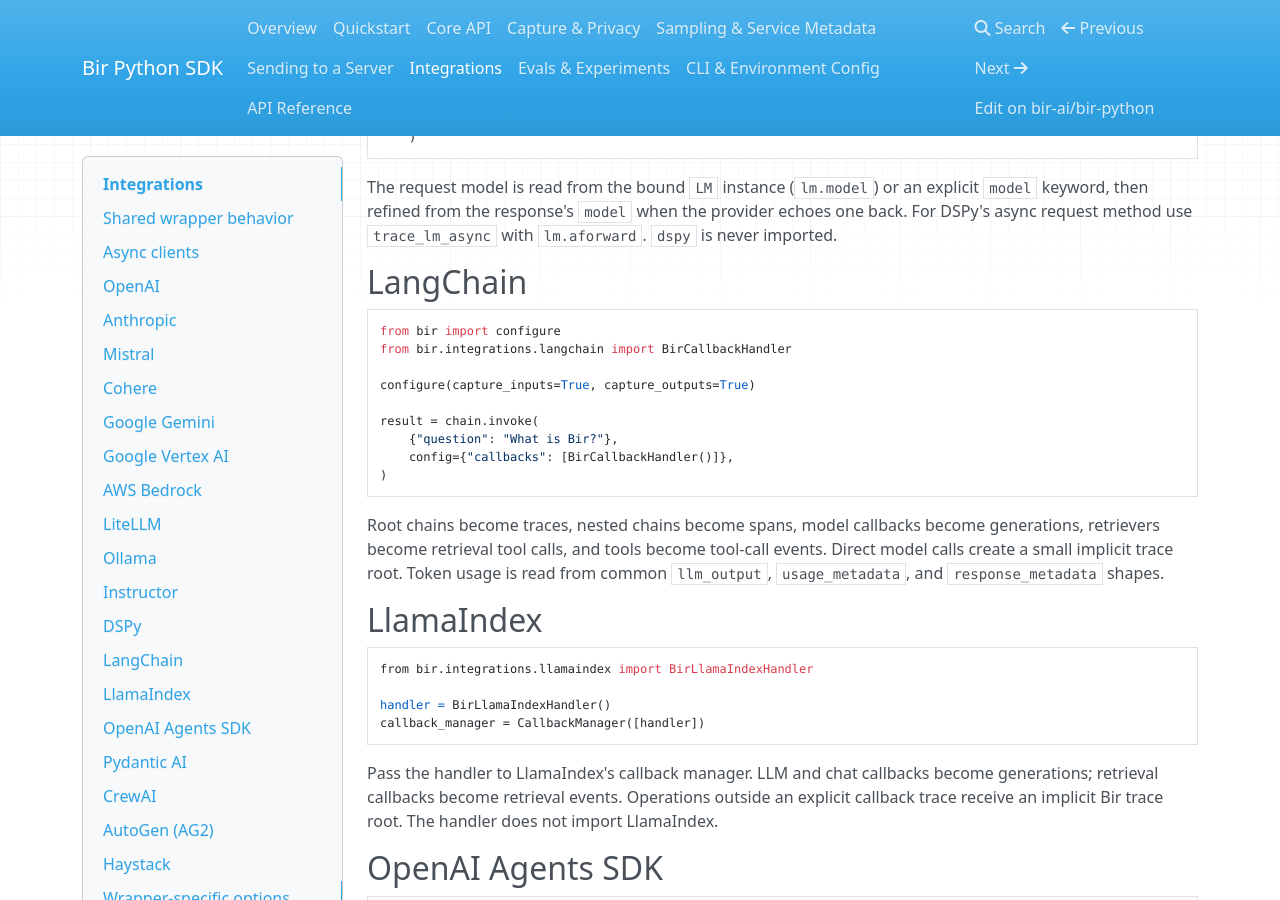
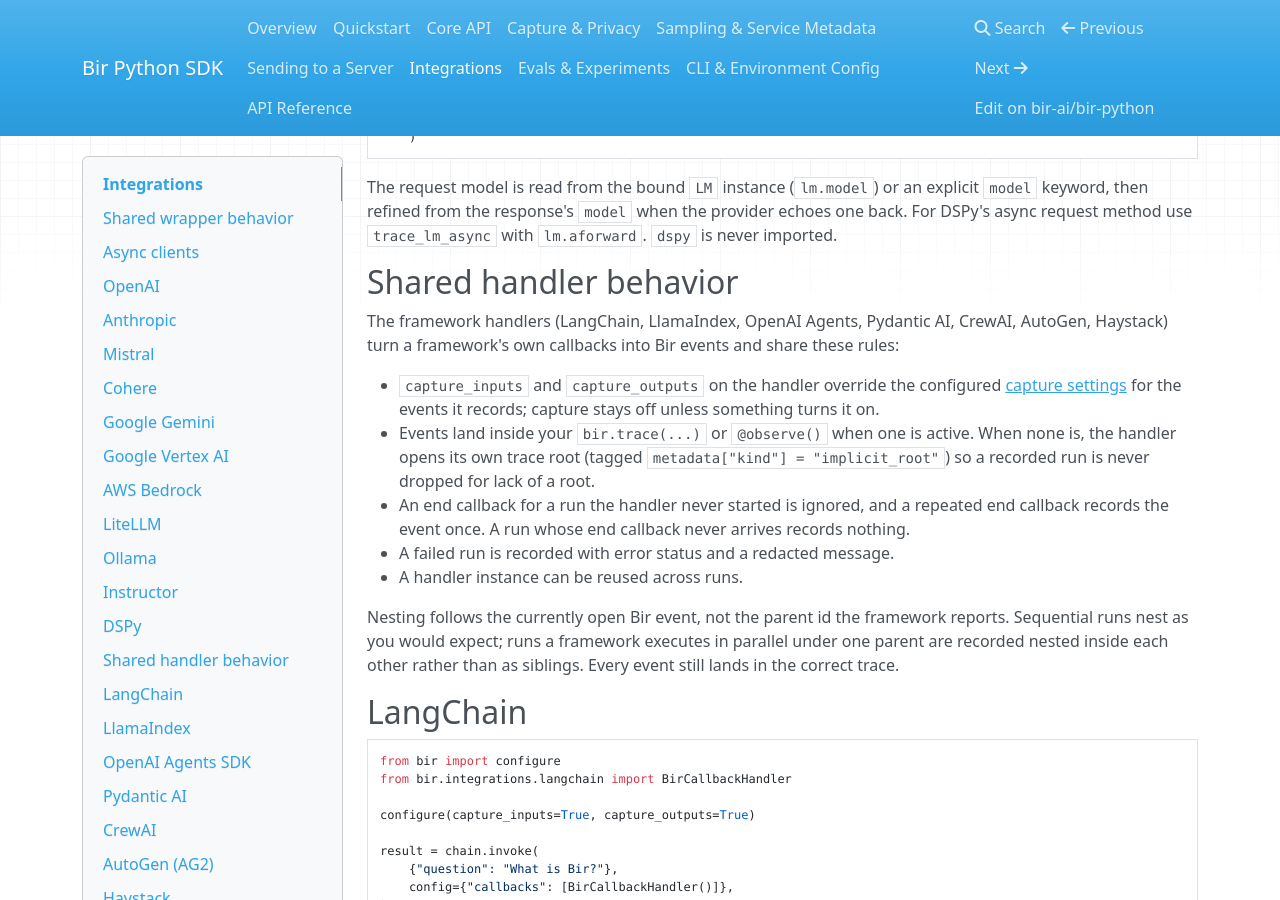
Before and after one commit to bir-ai/bir-python, an MkDocs documentation site: the page built from docs/site/integrations.md, in a window 1280 px wide and 900 px high, scrolled down 8601 px. Built offline with MkDocs 1.6.1, drawn with Linux system fonts in a browser that asks for light colours; nearby versions of some CDN libraries.

````diff
--- a/docs/site/integrations.md
+++ b/docs/site/integrations.md
@@ -462,6 +462,30 @@
 one back. For DSPy's async request method use `trace_lm_async` with `lm.aforward`.
 `dspy` is never imported.
 
+## Shared handler behavior
+
+The framework handlers (LangChain, LlamaIndex, OpenAI Agents, Pydantic AI,
+CrewAI, AutoGen, Haystack) turn a framework's own callbacks into Bir events and
+share these rules:
+
+- `capture_inputs` and `capture_outputs` on the handler override the configured
+  [capture settings](capture-privacy.md) for the events it records; capture
+  stays off unless something turns it on.
+- Events land inside your `bir.trace(...)` or `@observe()` when one is active.
+  When none is, the handler opens its own trace root (tagged
+  `metadata["kind"] = "implicit_root"`) so a recorded run is never dropped for
+  lack of a root.
+- An end callback for a run the handler never started is ignored, and a repeated
+  end callback records the event once. A run whose end callback never arrives
+  records nothing.
+- A failed run is recorded with error status and a redacted message.
+- A handler instance can be reused across runs.
+
+Nesting follows the currently open Bir event, not the parent id the framework
+reports. Sequential runs nest as you would expect; runs a framework executes in
+parallel under one parent are recorded nested inside each other rather than as
+siblings. Every event still lands in the correct trace.
+
 ## LangChain
 
 ```python
````
Also changed, not shown: CHANGELOG.md (+16 -0 lines), docs/ROADMAP.md (+43 -15 lines), 2 other files.
